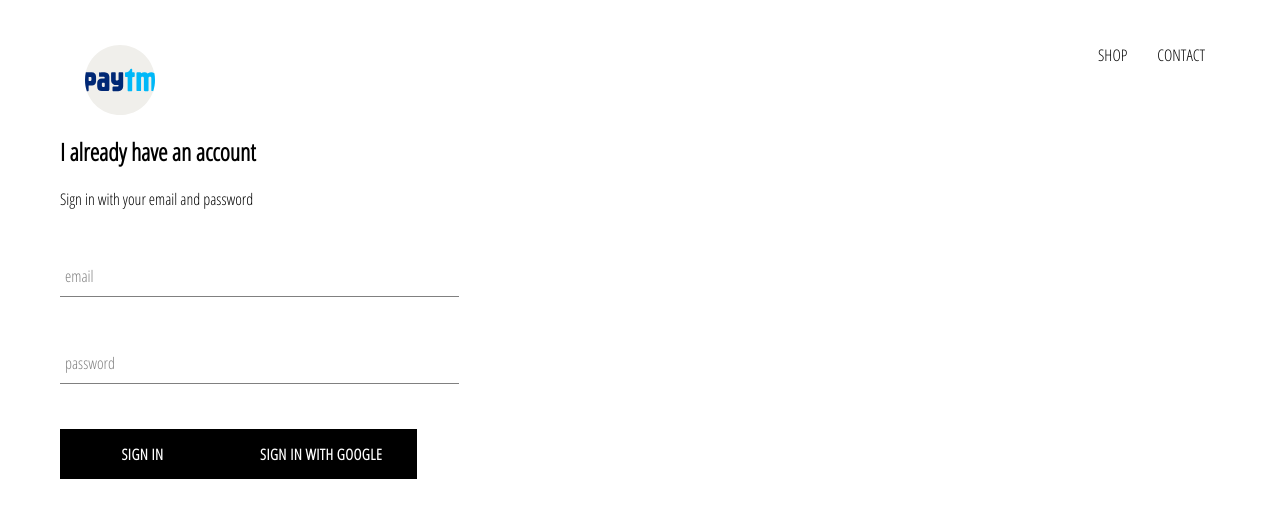
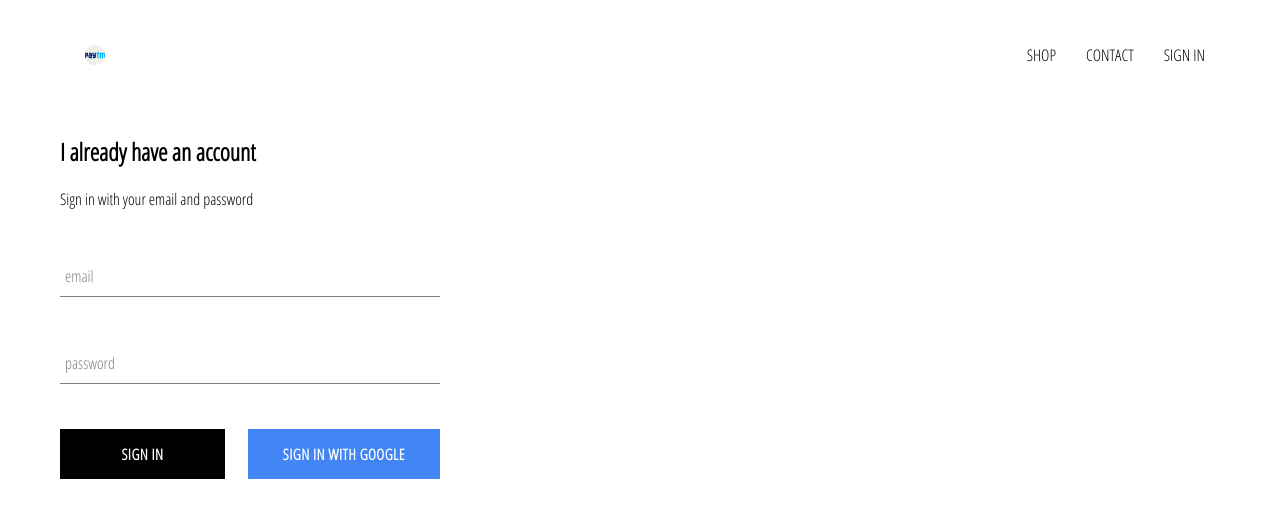
Before and after one commit to KrshnaKarthik/crwn-clothing, a React (Create React App) app: page /signin in a window 1280 px wide. Shown: the top 518 px of the page. Built offline with nearby package versions, Linux system fonts and the light colour scheme; no server answers.

Commit message:
integrated firebase till signout

```diff
--- a/src/App.css
+++ b/src/App.css
@@ -7,3 +7,6 @@
     text-decoration: none;
     color: black;
 }
+*{
+    box-sizing: border-box;
+}
--- a/src/App.js
+++ b/src/App.js
@@ -32,7 +32,7 @@
   render(){
     return (
       <div >
-      <Header/>
+      <Header currentUser={this.state.currentUser}/>
       <Route exact path='/' component={HomePage}/>
       <Route exact path='/shop' component={ShopPage}/>
       <Route exact path='/signin' component={SignInAndSignUpPage}/>
--- a/src/components/custom-button/custom-button.component.jsx
+++ b/src/components/custom-button/custom-button.component.jsx
@@ -1,8 +1,11 @@
 import React from 'react';
 import './custom-button.styles.scss'
 
-const CustomButton = ({children, ...otherProps}) => (
-<button className='custom-button' {...otherProps }>
+const CustomButton = ({children, isGoogleSignIn, ...otherProps}) => (
+<button
+className={`${isGoogleSignIn ? 'google-sign-in': ''} custom-button`}
+
+ {...otherProps }>
 {children}
 </button>
 
--- a/src/components/custom-button/custom-button.styles.scss
+++ b/src/components/custom-button/custom-button.styles.scss
@@ -19,4 +19,14 @@
       color: black;
       border: 1px solid black;
     }
+
+  &.google-sign-in{
+    background-color: #4285f4;
+    color:white;
+
+    &:hover {
+      background-color:  #357ae8;
+      border:none;
+    }
   }
+}
--- a/src/components/header/header.component.jsx
+++ b/src/components/header/header.component.jsx
@@ -2,8 +2,9 @@
 import './header.styles.scss';
 import {Link} from 'react-router-dom';
 import {ReactComponent as Logo } from '../../assets/paytm.svg';
+import {auth} from '../../firebase/firebase.utils'
 
-const Header = () => (
+const Header = ({currentUser}) => (
 
      <div className='header'>
 <Link to='/' className='logo-container'>
@@ -12,6 +13,12 @@
 <div className='options'>
 <Link className='option' to='/shop'>SHOP</Link>
 <Link className='option' to='/contact'>CONTACT</Link>
+{
+     currentUser?
+     (<div className='option' onClick={()=>auth.signOut()}>SIGN OUT</div>)
+     :
+    ( <Link className='option' to='/signin'>SIGN IN</Link>)
+}
 </div>
      </div>
 )
--- a/src/components/header/header.styles.scss
+++ b/src/components/header/header.styles.scss
@@ -20,6 +20,7 @@
 
       .option {
         padding: 10px 15px;
+        cursor: pointer;
       }
     }
   }
--- a/src/components/sign-in/sign-in.component.jsx
+++ b/src/components/sign-in/sign-in.component.jsx
@@ -34,9 +34,10 @@
              <FormInput name='email' type='email'  value={this.state.email}  handleChange={this.handleChange}  label='email' required/>
              <FormInput name='password' type='password' value={this.state.password}   handleChange={this.handleChange} label='password'  required/>
 
-
+            <div className='buttons'>
             <CustomButton type='submit'>Sign In</CustomButton>
-            <CustomButton type='submit' onClick={signInWithGoogle}>{' '}Sign In with Google{' '}</CustomButton>
+            <CustomButton type='submit' onClick={signInWithGoogle} isGoogleSignIn>{' '}Sign In with Google{' '}</CustomButton>
+            </div>
 
              </form>
              </div>
--- a/src/components/sign-in/sign-in.styles.scss
+++ b/src/components/sign-in/sign-in.styles.scss
@@ -1,9 +1,13 @@
 .sign-in{
-    width:30vw;
+    width: 380px;
     display:flex;
     flex-direction: column;
 
     .title{
-        margin:10px 0px
+        margin:10px 0px;
+    }
+    .buttons{
+        display: flex;
+        justify-content: space-between;
     }
 }
```
